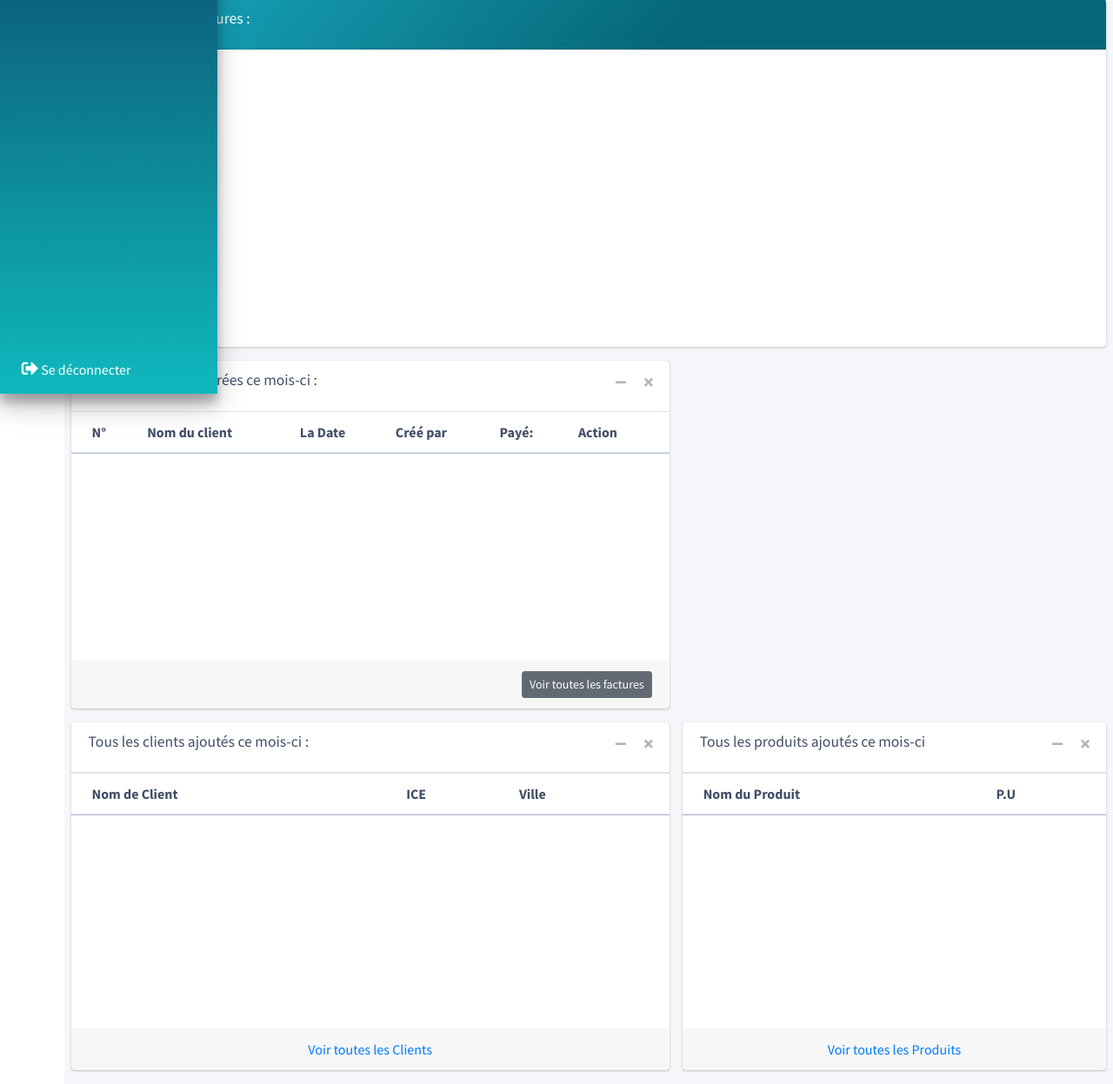
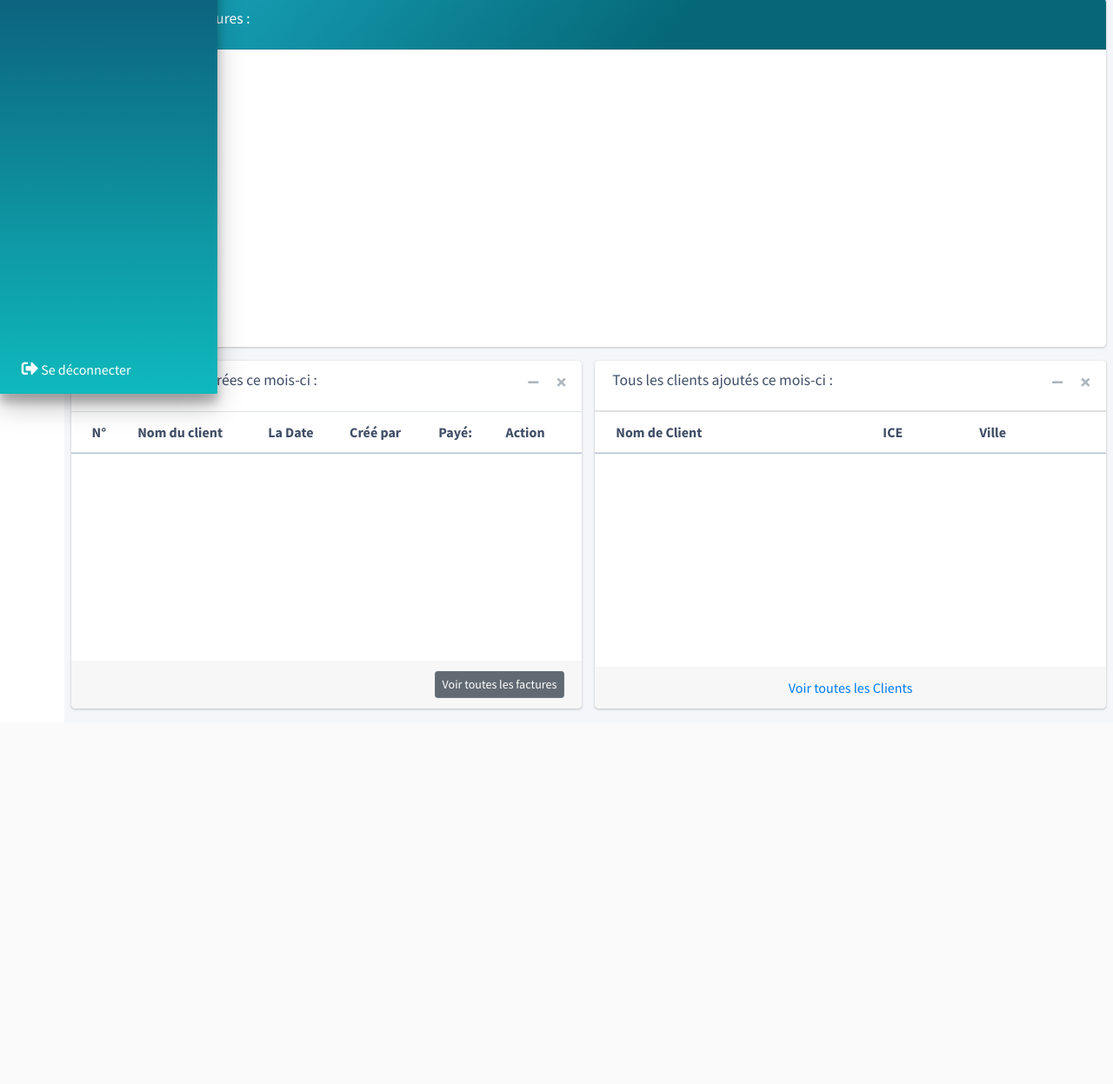
Before and after one commit to HamzaOPLEX/E-FACTURE, a Django app: template templates/fr/Dashboard/dashboard.html in a window 1280 px wide. Shown: the part 347-1594 px from the top of the page at 87% size. After the commit the page ends 1165 px from the top, so only its background shows below. Run offline with Django 3.2, Linux system fonts and the light colour scheme; the template is opened without the code that fills it, so the values that code supplies are empty; some libraries are stand-ins or nearby versions.

Commit message:
update arbic thinks

```diff
--- a/templates/ar/Dashboard/dashboard.html
+++ b/templates/ar/Dashboard/dashboard.html
@@ -237,10 +237,10 @@
     $(function () {
 
         var areaChartData = {
-            labels: ['Janvier', 'Février', 'Mars', 'Avril', 'Mai', 'Juin', 'Juillet', 'Août', 'Septembre', 'Octobre', 'Novembre', 'Décembre'],
+            labels: ['يناير', 'فبراير', 'مارس', 'ابريل', 'مايو', 'يونيو', 'يوليو', 'أغسطس', 'سبتمبر', 'أكتوبر', 'نوفمبر', 'ديسمبر'],
             datasets: [
                 {
-                    label: 'Facture Payéé',
+                    label: 'فواتير مدفوعة',
                     backgroundColor: 'rgba(60,141,188,0.9)',
                     borderColor: 'rgba(60,141,188,0.8)',
                     pointRadius: false,
@@ -251,7 +251,7 @@
                     data: {{ all_paid_factures}}
                 },
                 {
-                    label: 'Facture Non Payéé',
+                    label: 'فواتير غير مدفوعة',
                     backgroundColor: 'rgba(210, 214, 222, 1)',
                     borderColor: 'rgba(210, 214, 222, 1)',
                     pointRadius: false,
--- a/templates/fr/Dashboard/dashboard.html
+++ b/templates/fr/Dashboard/dashboard.html
@@ -116,7 +116,7 @@
     </div>
     <!-- <div class="container-fluid"> -->
     <div class="row">
-        <section class="col-lg-7 connectedSortable ui-sortable">
+        <div class="col-md-6">
             <!-- Custom tabs (Charts with tabs)-->
             <div class="card">
                 <div class="card-header border-transparent">
@@ -158,8 +158,8 @@
                 </div>
                 <!-- /.card-footer -->
             </div>
-        </section>
-        <section class="col-lg-7 connectedSortable ui-sortable ">
+        </div>
+        <div class="col-md-6">
             <div class="card">
                 <div class="card-header">
                     <h3 class="card-title">Tous les clients ajoutés ce mois-ci :</h3>
@@ -196,44 +196,7 @@
                 </div>
                 <!-- /.card-footer -->
             </div>
-        </section>
-        <section class="col-lg-5 connectedSortable ui-sortable">
-            <div class="card">
-                <div class="card-header">
-                    <h3 class="card-title">Tous les produits ajoutés ce mois-ci</h3>
-                    <div class="card-tools">
-                        <button type="button" class="btn btn-tool" data-card-widget="collapse">
-                            <i class="fas fa-minus"></i>
-                        </button>
-                        <button type="button" class="btn btn-tool" data-card-widget="remove">
-                            <i class="fas fa-times"></i>
-                        </button>
-                    </div>
-                </div>
-                <!-- /.card-header -->
-                <div class="card-body table-responsive p-0">
-                    <table class="table table-head-fixed text-nowrap">
-                        <thead>
-                            <tr>
-                                <th>Nom du Produit</th>
-                                <th>P.U</th>
-                            </tr>
-                        </thead>
-                        <tbody>
-                            <tr>
-                                {{producttablebody | CreateTableBody}}
-                            </tr>
-                        </tbody>
-                    </table>
-                    <!-- /.table-responsive -->
-                </div>
-                <!-- /.card-body -->
-                <div class="card-footer text-center">
-                    <a href="/settings/manage-products" class="uppercase">Voir toutes les Produits</a>
-                </div>
-                <!-- /.card-footer -->
-            </div>
-        </section>
+        </div>
     </div>
     <!-- </div> -->
 </section>
@@ -278,7 +241,7 @@
             labels: ['Janvier', 'Février', 'Mars', 'Avril', 'Mai', 'Juin', 'Juillet', 'Août', 'Septembre', 'Octobre', 'Novembre', 'Décembre'],
             datasets: [
                 {
-                    label: 'Facture Payéé',
+                    label: 'les Factures Payées',
                     backgroundColor: 'rgba(60,141,188,0.9)',
                     borderColor: 'rgba(60,141,188,0.8)',
                     pointRadius: false,
@@ -289,7 +252,7 @@
                     data: {{ all_paid_factures}}
                 },
                 {
-                    label: 'Facture Non Payéé',
+                    label: 'les Factures non Payées',
                     backgroundColor: 'rgba(210, 214, 222, 1)',
                     borderColor: 'rgba(210, 214, 222, 1)',
                     pointRadius: false,
--- a/templates/fr/Edit/edit_BL.html
+++ b/templates/fr/Edit/edit_BL.html
@@ -90,12 +90,13 @@
                                             var client = client.replaceAll('&gt;', ">")
                                             var client = client.replaceAll('&lt;', "<")
                                             var client = client.replaceAll('&quot;', '"')
+                                            document.getElementsByClassName('editOption')[0].value = client
+                                            slct = document.getElementById('ClientName')
                                             var option = document.createElement("option");
                                             option.text = client;
                                             option.value = client;
-                                    document.getElementById('ClientName').add(option)
+                                            slct.add(option);
                                             document.getElementById('ClientName').value = client
-                                    document.getElementsByClassName('editOption')[0].value = client
                                 </script>
                             </div>
                             <div class="col-sm-6">
```
Also changed, not shown: templates/fr/Edit/edit_Devis.html (+6 -1 lines), templates/fr/Edit/edit_facture.html (+6 -1 lines). Lines whose indentation alone changed are shown as unchanged.
